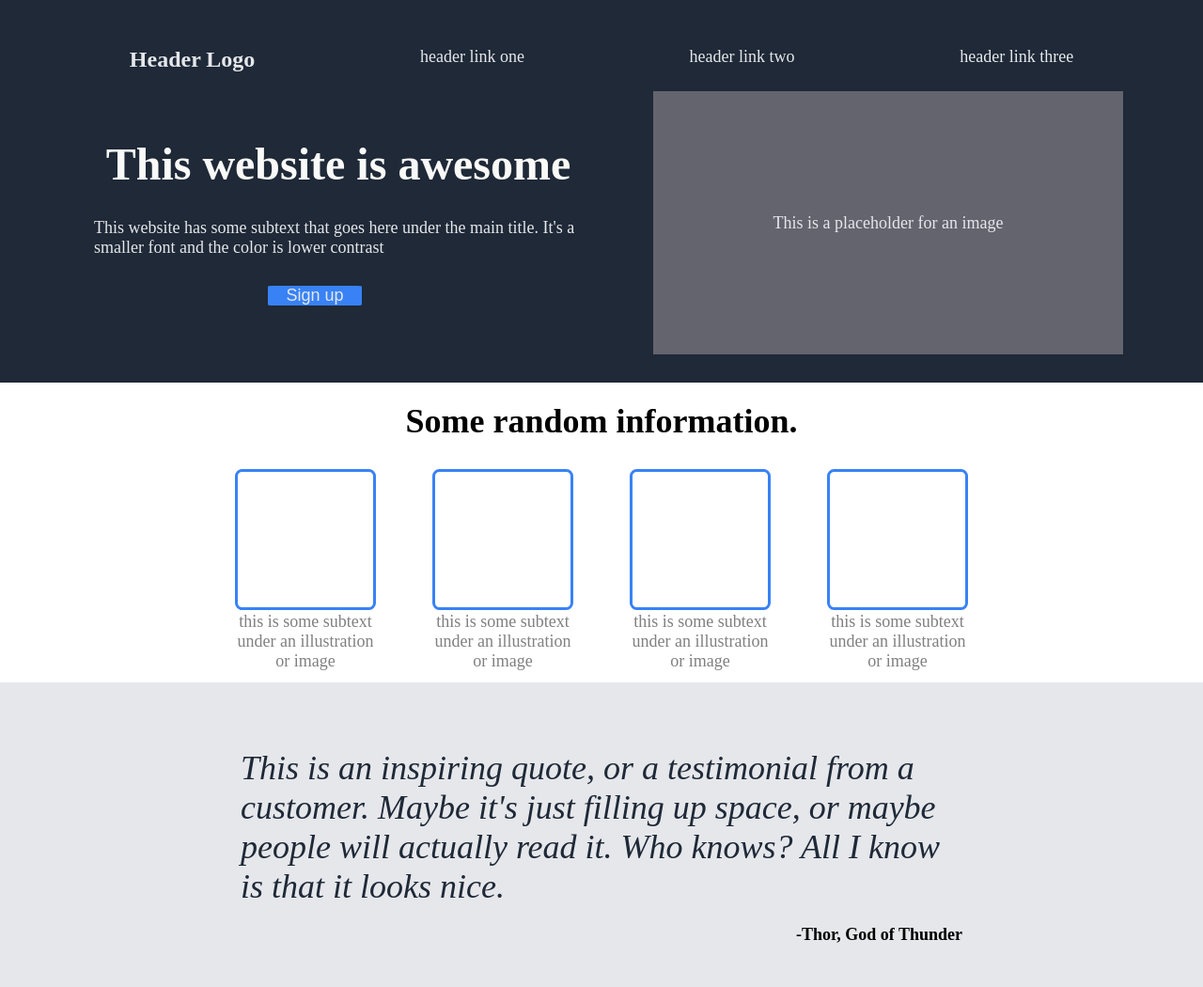
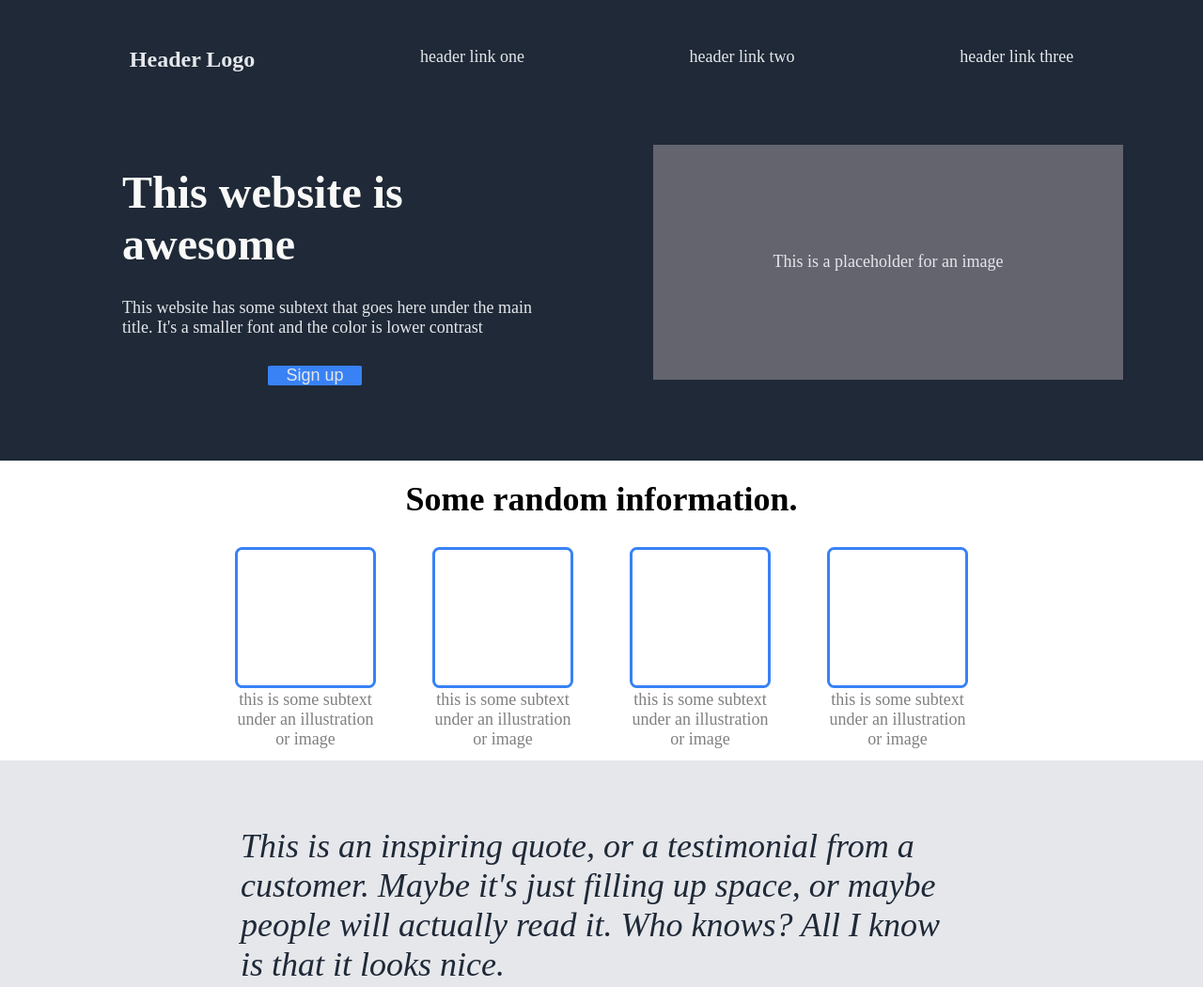
Before and after one commit to odai307/landing_page, a plain HTML site: page index.html in a window 1280 px wide. Shown: the top 1050 px of the page at 94% size. Drawn offline with Linux system fonts and the light colour scheme.

Commit message:
updated the header div

```diff
--- a/index.html
+++ b/index.html
@@ -21,7 +21,8 @@
                 <button id="hero-signup">Sign up</button>
             </div>
             <div class="image-container">
-                <p>This is a placeholder for an image</p>
+                <div class="image"><p>This is a placeholder for an image</p></div>
+
             </div>
         </div>
     </div>
--- a/style.css
+++ b/style.css
@@ -33,6 +33,7 @@ ul {
 .header-content-container {
     display: flex;
     flex-wrap: wrap;
+    flex: 1;
 }
 
 .hero-container {
@@ -42,6 +43,8 @@ ul {
     width: 50%;
     padding: 20px;
     align-items: center;
+    justify-content: center;
+    padding: 50px;
 }
 
 p.title {
@@ -69,14 +72,21 @@ button#hero-signup {
 }
 
 .image-container {
-    height: 280px;
+    display: flex;
+    justify-content: center;
+    align-items: center;
+    margin: auto;
+    flex-shrink: 0;
+    flex: 1;
+}
+
+.image {
+    height: 250px;
     width: 500px;
     background-color: rgb(99, 100, 110);
     display: flex;
     justify-content: center;
     align-items: center;
-    margin: auto;
-    flex-shrink: 0;
 }
 
 .information-header-text {
```
